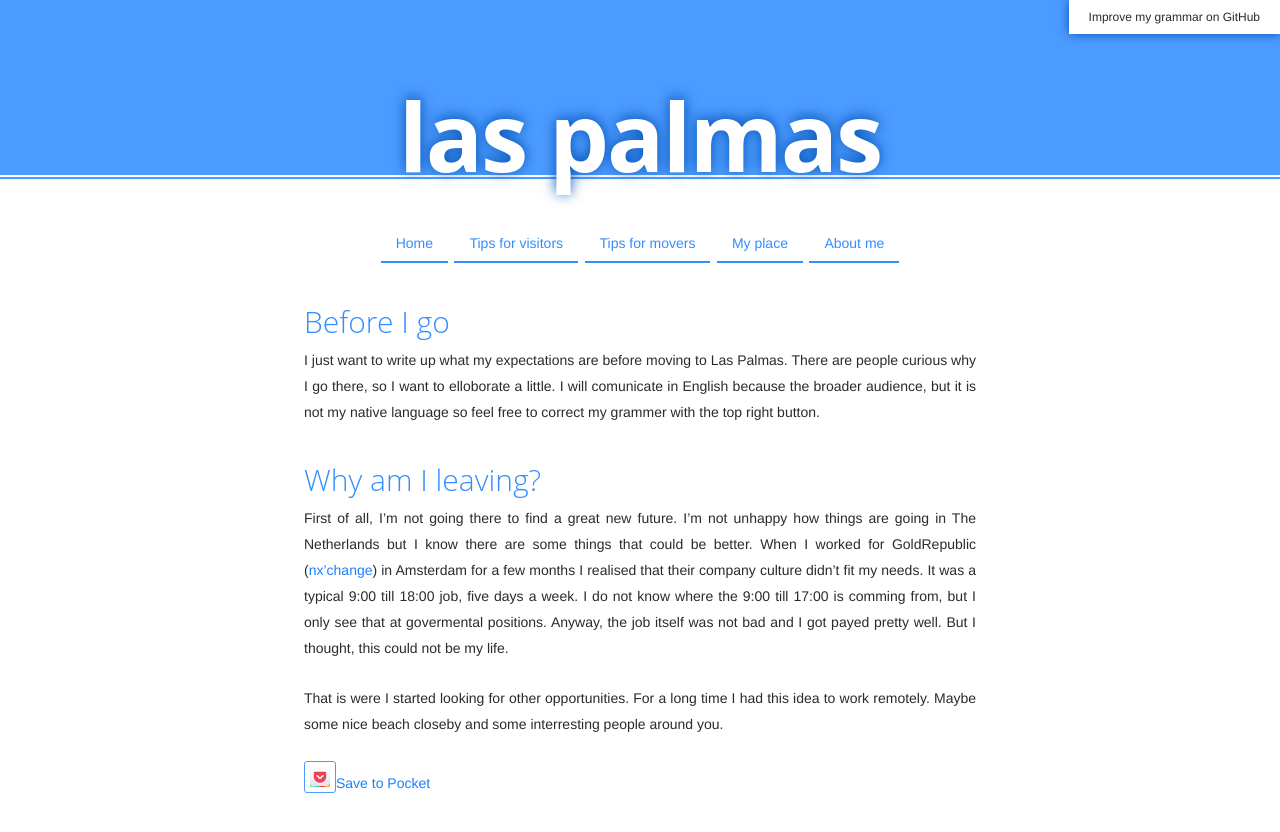
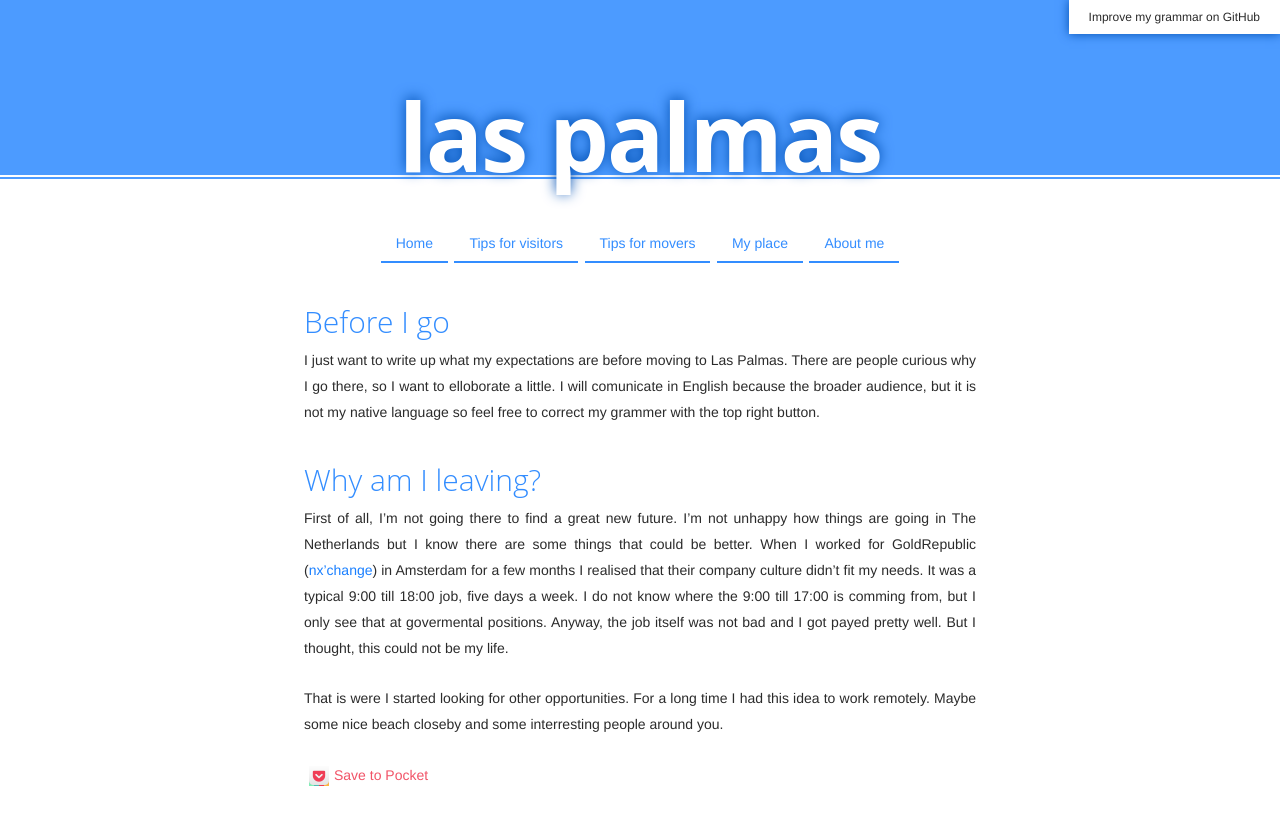
Before and after one commit to adriaandotcom/laspalmas.adriaan.io, a Jekyll site: the page built from _posts/2016-03-13-before-i-go.md, in a window 1280 px wide. Shown: the top 832 px of the page. Built offline with Jekyll 4.4.1, drawn with Linux system fonts in a browser that asks for light colours.

Commit message:
Update 2016-03-13-before-i-go.md

```diff
--- a/_posts/2016-03-13-before-i-go.md
+++ b/_posts/2016-03-13-before-i-go.md
@@ -11,4 +11,4 @@
 
 That is were I started looking for other opportunities. For a long time I had this idea to work remotely. Maybe some nice beach closeby and some interresting people around you.
 
-<a href="https://getpocket.com/edit?url=https://laspalmas.adriaan.io/2016/03/13/before-i-go.html"><img src="/images/image.png" style="width: 20px; height: 20px; vertical-align: middle;" alt="Pocket icon">Save to Pocket</a>
+<a style="color: rgba(239, 64, 86, 0.9);" href="https://getpocket.com/edit?url=https://laspalmas.adriaan.io/2016/03/13/before-i-go.html"><img src="/images/image.png" style="width: 20px; height: 20px; vertical-align: middle; border: 0; margin: 0;" alt="Pocket icon">Save to Pocket</a>
```
